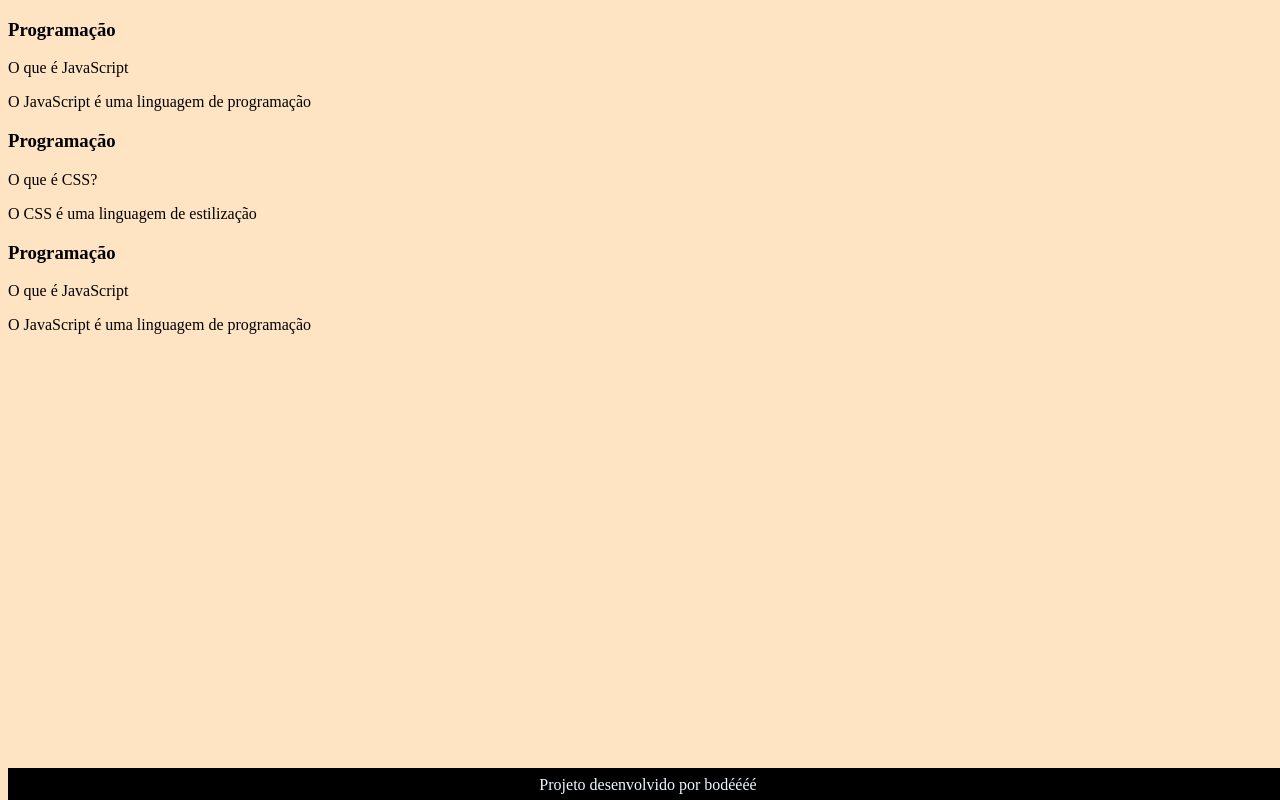
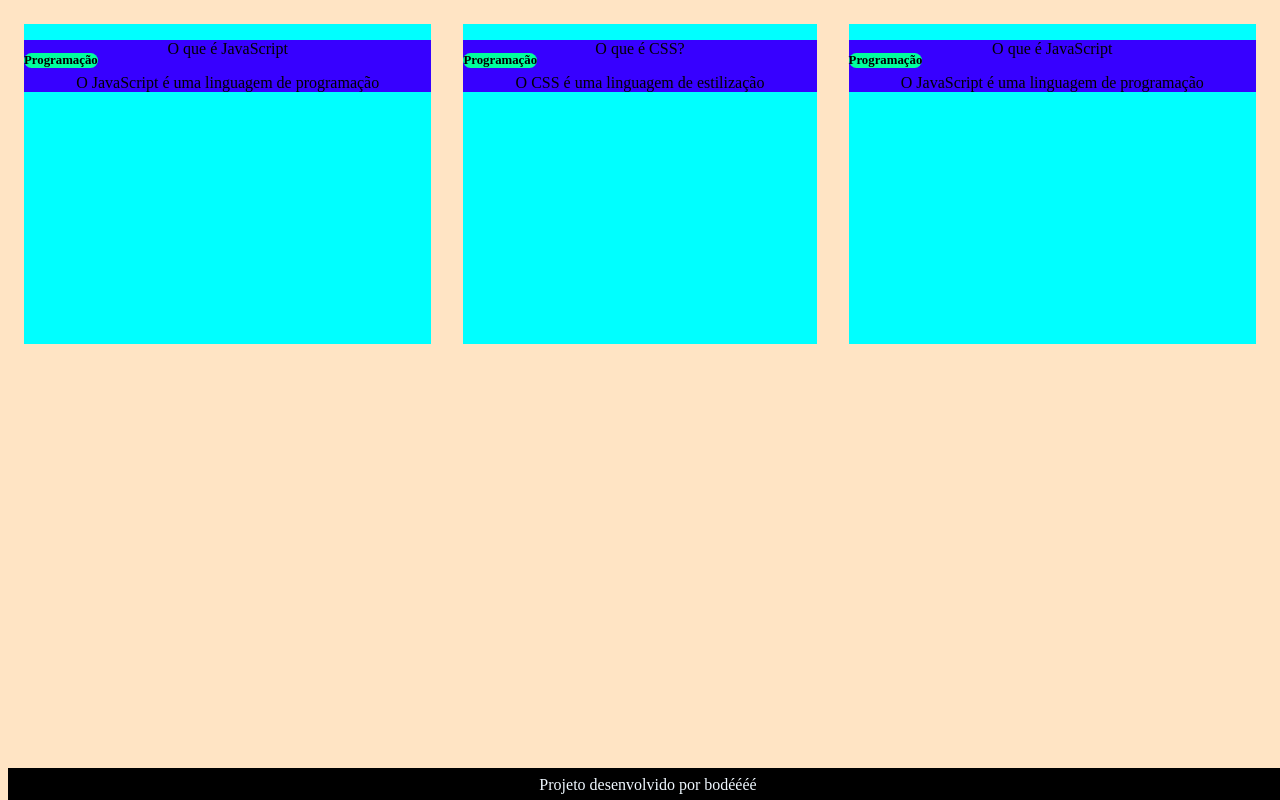
Before and after one commit to bodinjoao/ferramentas-interativas-2B-2025, a plain HTML site: page index.html in a window 1280 px wide. Drawn offline with Linux system fonts and the light colour scheme.

Commit message:
Update style.css

```diff
--- a/assets/style.css
+++ b/assets/style.css
@@ -1,18 +1,49 @@
 body {
     background-color: bisque;
-font-size: Bai Jamjuree;
+    font-family: Bai Jamjuree;
 }
+
 footer{
-
     background-color: black;
+    color: aliceblue;
     position: fixed;
     bottom: 0;
     width: 100%;
- color: aliceblue;
     height: 2rem;
 }
-footer p{
+
+    footer p {
         text-align: center;
         font-size: 1rem;
         margin-top: 0.5rem;
     }
+
+    #container {
+        display: flex;
+
+    }
+
+    .cartao {
+        margin: 1rem 1rem;
+        background-color: aqua;
+        height: 20rem;
+        flex-grow: 1;
+        flex-basis: calc(33%-6rem);
+
+    }
+
+    .cartao__conteudo{
+text-align: center;
+background-color: rgb(55, 0, 255);
+
+    }
+
+    .cartao__conteudo h3{
+         background-color: rgb(0, 255, 157);
+       text-align: left;
+        padding: 0.5;
+        position: absolute;
+        margin: 0.6;
+        border-radius: 0.6rem;
+        font-size: 1vw;
+            }
```
Lines whose indentation alone changed are shown as unchanged.
